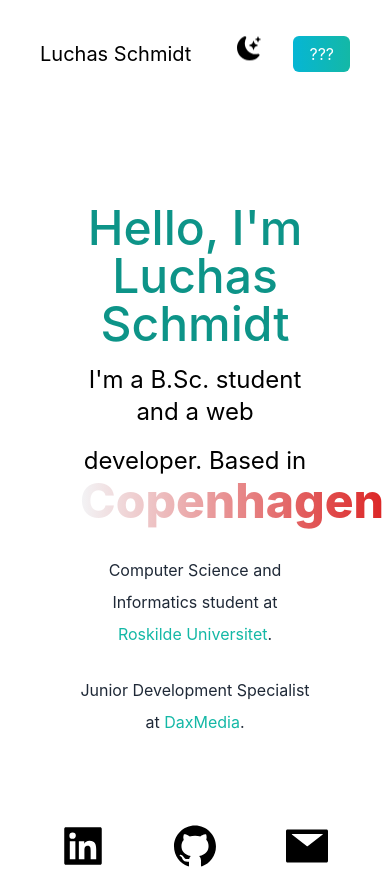
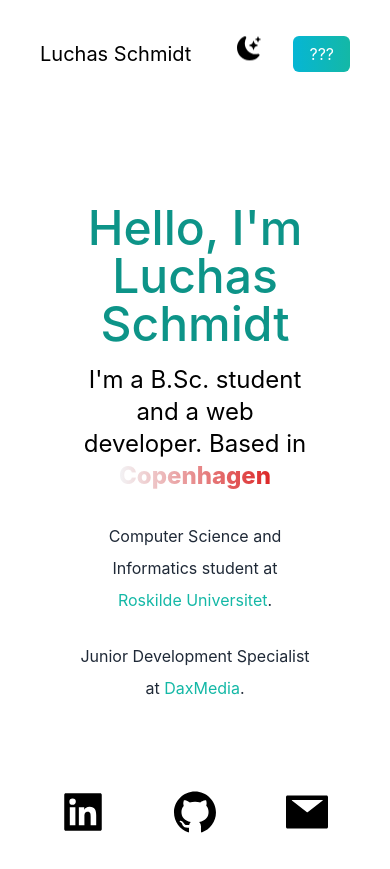
Before and after one commit to Luchassmed/windy, a Next.js app: page / in a window 390 px wide. Shown: the top 869 px of the page. Built offline with nearby package versions, Linux system fonts and the light colour scheme.

Commit message:
refac: motion framer

```diff
--- a/pages/index.js
+++ b/pages/index.js
@@ -21,6 +21,14 @@ export default function Home() {
 
       <main className=" bg-white px-10 md:px-20 lg:px-40 dark:bg-gray-900">
         <section className="min-h-screen">
+          <motion.div
+            initial="hidden"
+            animate="visible"
+            variants={{
+              hidden: { scale: 0.8, opacity: 0 },
+              visible: { scale: 1, opacity: 1, transition: { delay: 0.8 } },
+            }}
+          >
             <nav className="py-10 mb-12 flex justify-between">
               <h1 className="text-xl font-roboto dark:text-white">
                 Luchas Schmidt
@@ -42,6 +50,7 @@ export default function Home() {
                 </li>
               </ul>
             </nav>
+          </motion.div>
           <div className="text-center p-10">
             <motion.div
               initial="hidden"
@@ -65,7 +74,7 @@ export default function Home() {
             >
               <h3 className="text-2xl py-2 md:text-3xl dark:text-white">
                 I'm a B.Sc. student and a web developer. Based in
-                <span className="text-5xl font-extrabold text-transparent bg-clip-text bg-gradient-to-r from-gray-100 to-red-600">
+                <span className="md:text-5xl font-extrabold text-transparent bg-clip-text bg-gradient-to-r from-gray-100 to-red-600">
                   {" "}
                   Copenhagen
                 </span>
```
Lines whose indentation alone changed are shown as unchanged.
